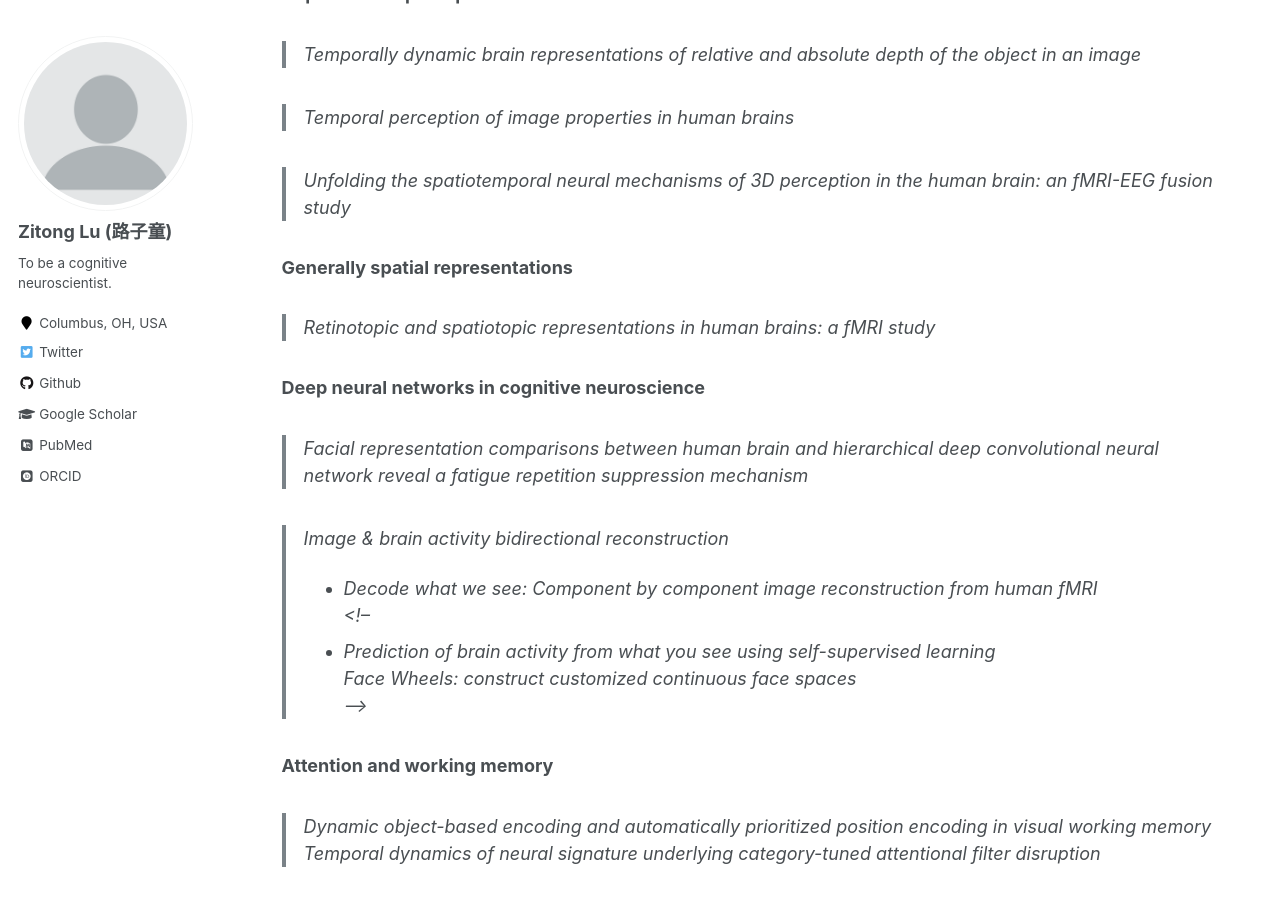
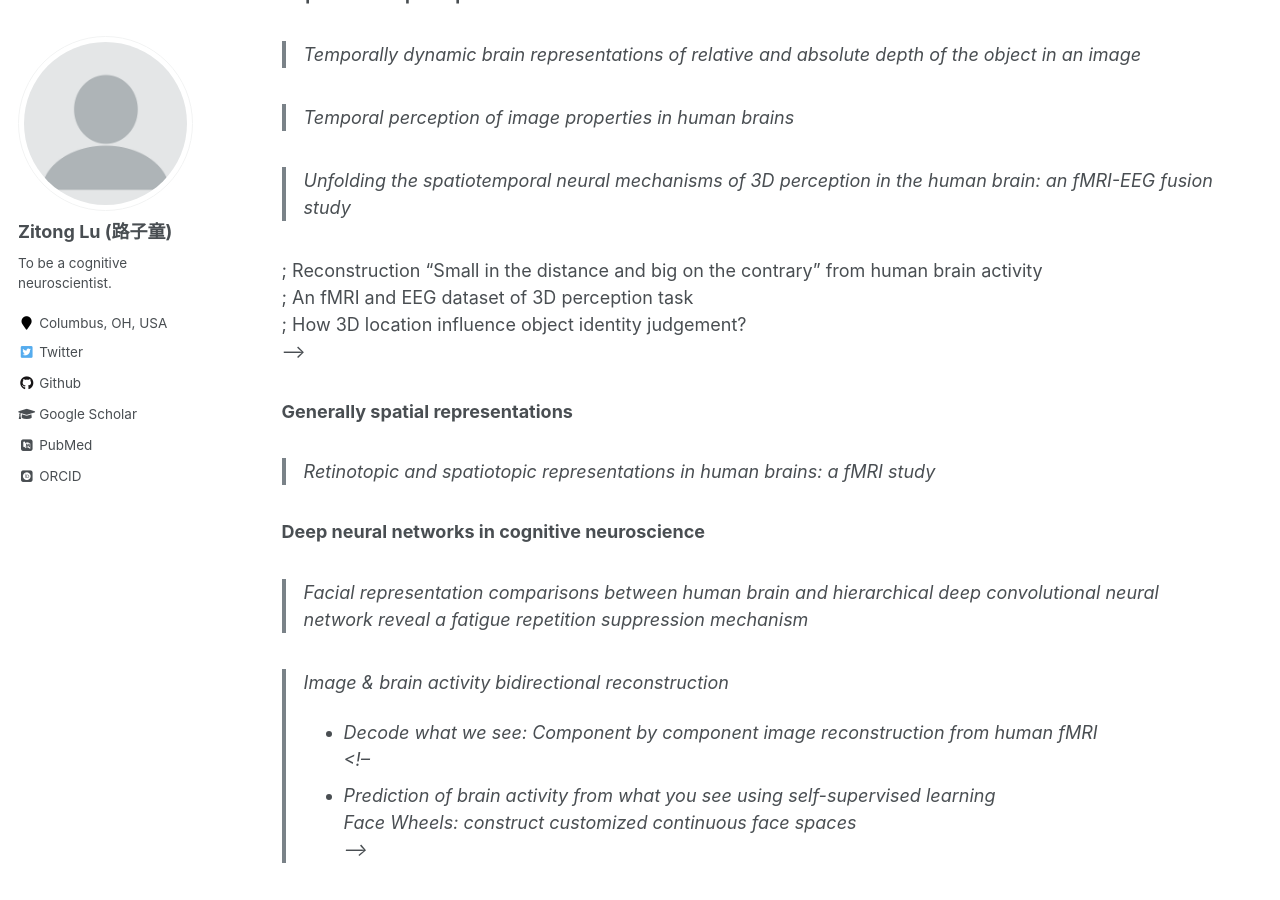
Before and after one commit to ZitongLu1996/zitonglu1996.github.io, a Jekyll site: the page built from _pages/research.md, in a window 1280 px wide and 900 px high, scrolled down 919 px. Built offline with Jekyll 4.4.1, drawn with Linux system fonts in a browser that asks for light colours; some web fonts are replaced.

Commit message:
2022 Dec 05th

```diff
--- a/_pages/research.md
+++ b/_pages/research.md
@@ -34,10 +34,10 @@ Below are the topics and projects I am interested in and working on:
 > Temporal perception of image properties in human brains
 
 > Unfolding the spatiotemporal neural mechanisms of 3D perception in the human brain: an fMRI-EEG fusion study
-<!--
-> Reconstruction “Small in the distance and big on the contrary” from human brain activity
-> An fMRI and EEG dataset of 3D perception task
-> How 3D location influence object identity judgement?
+
+; Reconstruction “Small in the distance and big on the contrary” from human brain activity
+; An fMRI and EEG dataset of 3D perception task
+; How 3D location influence object identity judgement?
 -->
 
 ### Generally spatial representations
```
Also changed, not shown: _pages/publications.md (+1 -1 lines).
